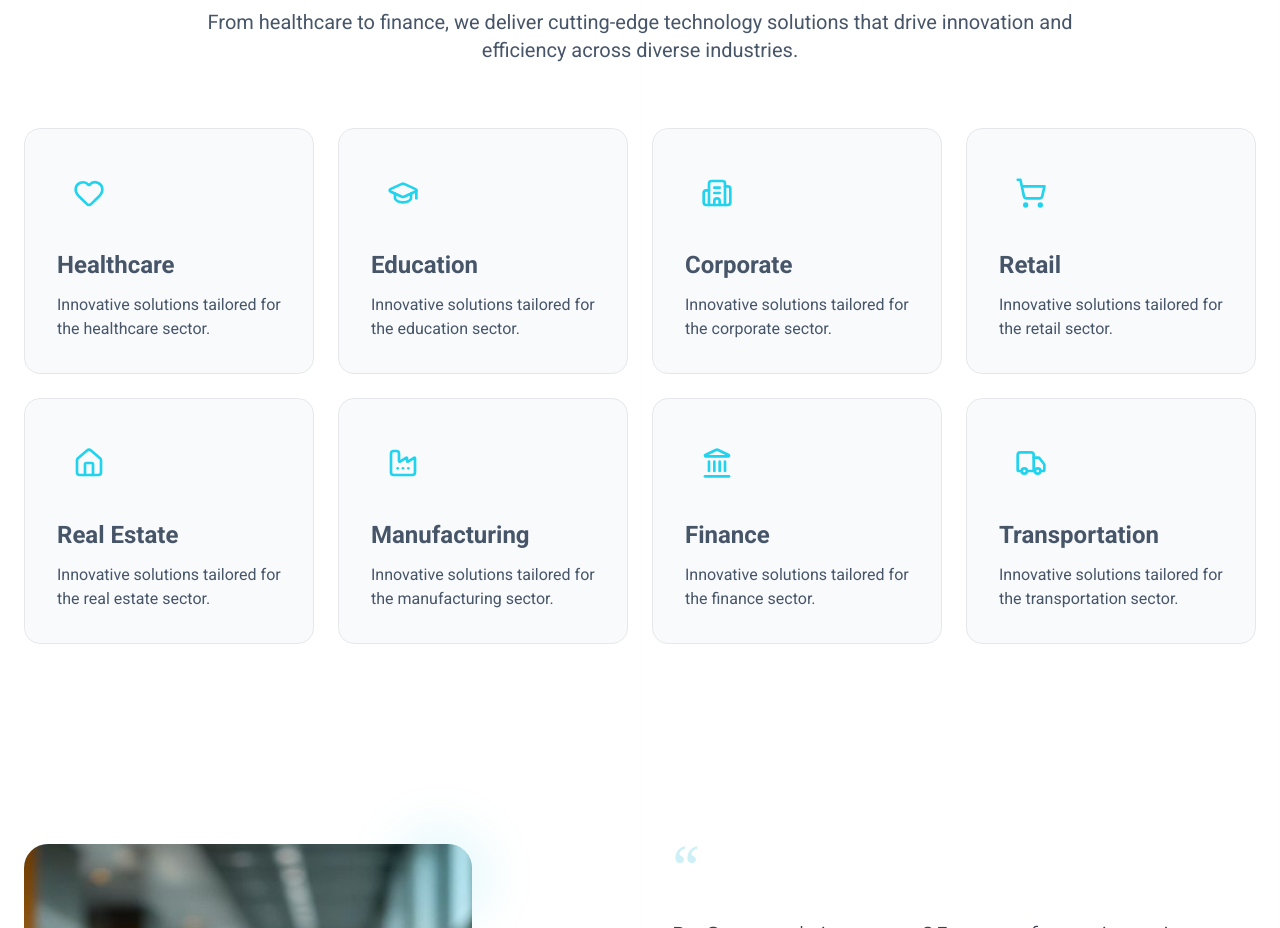
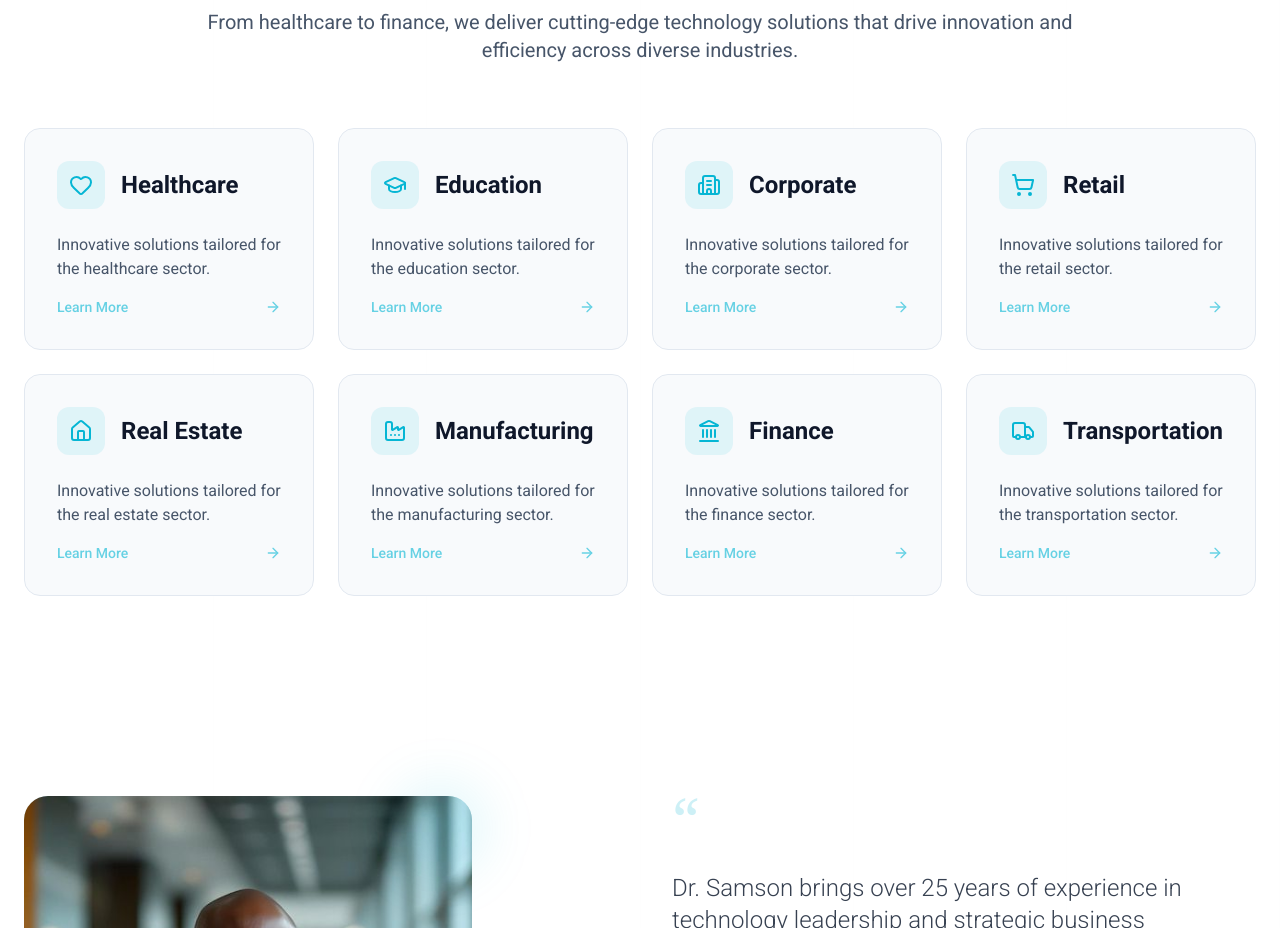
Before and after one commit to Kefe05/hypernexium, a Next.js app: page / in a window 1280 px wide. Shown: the part 3020-3948 px from the top of the page. Built offline with nearby package versions, Linux system fonts and the light colour scheme.

Commit message:
Fixed Cards UI in darkmode

```diff
--- a/src/components/Users.tsx
+++ b/src/components/Users.tsx
@@ -7,9 +7,11 @@ import {
   Home,
   Factory,
   Landmark,
-  Truck
+  Truck,
+  ArrowRight
 } from "lucide-react";
 import { VerticalGridLines } from "./GridLines";
+import Link from "next/link";
 
 export default function Users() {
   const industries = [
@@ -18,72 +20,48 @@ export default function Users() {
       title: "Healthcare",
       description: "Innovative solutions tailored for the healthcare sector.",
       icon: Heart,
-      color: "text-red-500",
-      bgColor: "bg-red-500/10",
-      hoverColor: "hover:bg-red-500/20"
     },
     {
       id: 2,
       title: "Education",
       description: "Innovative solutions tailored for the education sector.",
       icon: GraduationCap,
-      color: "text-blue-500",
-      bgColor: "bg-blue-500/10",
-      hoverColor: "hover:bg-blue-500/20"
     },
     {
       id: 3,
       title: "Corporate",
       description: "Innovative solutions tailored for the corporate sector.",
       icon: Building2,
-      color: "text-purple-500",
-      bgColor: "bg-purple-500/10",
-      hoverColor: "hover:bg-purple-500/20"
     },
     {
       id: 4,
       title: "Retail",
       description: "Innovative solutions tailored for the retail sector.",
       icon: ShoppingCart,
-      color: "text-green-500",
-      bgColor: "bg-green-500/10",
-      hoverColor: "hover:bg-green-500/20"
     },
     {
       id: 5,
       title: "Real Estate",
       description: "Innovative solutions tailored for the real estate sector.",
       icon: Home,
-      color: "text-orange-500",
-      bgColor: "bg-orange-500/10",
-      hoverColor: "hover:bg-orange-500/20"
     },
     {
       id: 6,
       title: "Manufacturing",
       description: "Innovative solutions tailored for the manufacturing sector.",
       icon: Factory,
-      color: "text-indigo-500",
-      bgColor: "bg-indigo-500/10",
-      hoverColor: "hover:bg-indigo-500/20"
     },
     {
       id: 7,
       title: "Finance",
       description: "Innovative solutions tailored for the finance sector.",
       icon: Landmark,
-      color: "text-yellow-500",
-      bgColor: "bg-yellow-500/10",
-      hoverColor: "hover:bg-yellow-500/20"
     },
     {
       id: 8,
       title: "Transportation",
       description: "Innovative solutions tailored for the transportation sector.",
       icon: Truck,
-      color: "text-cyan-500",
-      bgColor: "bg-cyan-500/10",
-      hoverColor: "hover:bg-cyan-500/20"
     }
   ];
 
@@ -95,7 +73,7 @@ export default function Users() {
         {/* Header */}
         <div className="text-center mb-16 space-y-6">
           <h2 className="text-3xl md:text-5xl lg:text-6xl font-bold">
-            We have a solution {" "}
+            We have a solution{" "}
             <span className="text-brand-accent">for Every Sector</span>
           </h2>
           <p className="text-base md:text-xl text-secondary max-w-4xl mx-auto leading-relaxed">
@@ -110,33 +88,65 @@ export default function Users() {
             const IconComponent = industry.icon;
 
             return (
+              <Link key={industry.id} href={`/sector/${industry.id}`}>
                 <div
-                key={industry.id}
-                className={`group relative p-8 rounded-2xl border  bg-light-surface backdrop-blur-sm transition-all duration-300  hover:bg-brand-accent/20 hover:transform hover:-translate-y-2 cursor-pointer`}
+                  className="group relative p-8 rounded-2xl border transition-all duration-300 cursor-pointer overflow-hidden
+                  border-light-border dark:border-dark-border
+                  bg-light-surface dark:bg-dark-surface
+                  hover:border-brand-accent dark:hover:border-brand-accent
+                  hover:shadow-2xl hover:shadow-brand-accent/10 dark:hover:shadow-brand-accent/20
+                  hover:-translate-y-1 hover:scale-[1.02]
+                  backdrop-blur-sm"
                 >
-                {/* Icon */}
-                <div className={`inline-flex items-center justify-center w-16 h-16 rounded-2xl mb-6 group-hover:scale-110 transition-transform duration-300`}>
-                  <IconComponent className={`w-8 h-8 text-brand-accent-light`} />
+                  {/* Gradient Overlay - Different for light and dark */}
+                  <div className="absolute inset-0 rounded-2xl opacity-0 group-hover:opacity-100 transition-opacity duration-300 pointer-events-none
+                  bg-gradient-to-br from-brand-accent/5 via-transparent to-brand-accent/10
+                  dark:from-brand-accent/10 dark:via-transparent dark:to-brand-accent/20"></div>
+
+                  {/* Content Container */}
+                  <div className="relative z-10">
+                    {/* Icon and Title on same line */}
+                    <div className="flex items-center mb-6">
+                      <div className="inline-flex items-center justify-center w-12 h-12 rounded-xl mr-4 transition-all duration-300
+                      bg-brand-accent/10 dark:bg-brand-accent/20
+                      group-hover:bg-brand-accent/20 dark:group-hover:bg-brand-accent/30
+                      group-hover:scale-110 group-hover:rotate-3">
+                        <IconComponent className="w-6 h-6 text-brand-accent transition-all duration-300 group-hover:scale-110" />
+                      </div>
+                      <h3 className="text-lg md:text-2xl font-bold transition-colors duration-300
+                      text-light-text-primary dark:text-dark-text-primary
+                      group-hover:text-brand-accent dark:group-hover:text-brand-accent-light">
+                        {industry.title}
+                      </h3>
                     </div>
 
                     {/* Content */}
-                <div className="space-y-3">
-                  <h3 className="text-lg md:text-2xl font-bold text-secondary  transition-colors">
-                    {industry.title}
-                  </h3>
-                  <p className="text-secondary transition-colors leading-relaxed md:text-base text-sm">
+                    <div className="space-y-3 mb-4">
+                      <p className="transition-colors duration-300 leading-relaxed md:text-base text-sm
+                      text-light-text-secondary dark:text-dark-text-secondary
+                      group-hover:text-light-text-primary dark:group-hover:text-dark-text-primary">
                         {industry.description}
                       </p>
                     </div>
 
-                {/* Hover Effect Overlay */}
-                <div className="absolute inset-0 rounded-2xl bg-gradient-to-br from-transparent to-black/10 opacity-0 group-hover:opacity-100 transition-opacity duration-300 pointer-events-none"></div>
+                    {/* Learn More with Arrow */}
+                    <div className="flex items-center justify-between transition-all duration-300
+                    opacity-60 group-hover:opacity-100">
+                      <span className="text-sm font-medium text-brand-accent dark:text-brand-accent-light">
+                        Learn More
+                      </span>
+                      <ArrowRight className="w-4 h-4 text-brand-accent dark:text-brand-accent-light transition-transform duration-300 group-hover:translate-x-1" />
                     </div>
+                  </div>
+
+                  {/* Animated Border Glow */}
+                  <div className="absolute inset-0 rounded-2xl opacity-0 group-hover:opacity-100 transition-opacity duration-300 pointer-events-none
+                  ring-1 ring-brand-accent/50 dark:ring-brand-accent-light/50"></div>
+                </div>
+              </Link>
             );
           })}
         </div>
-
-
       </div>
     </section>
   );
```
Lines whose indentation alone changed are shown as unchanged.
